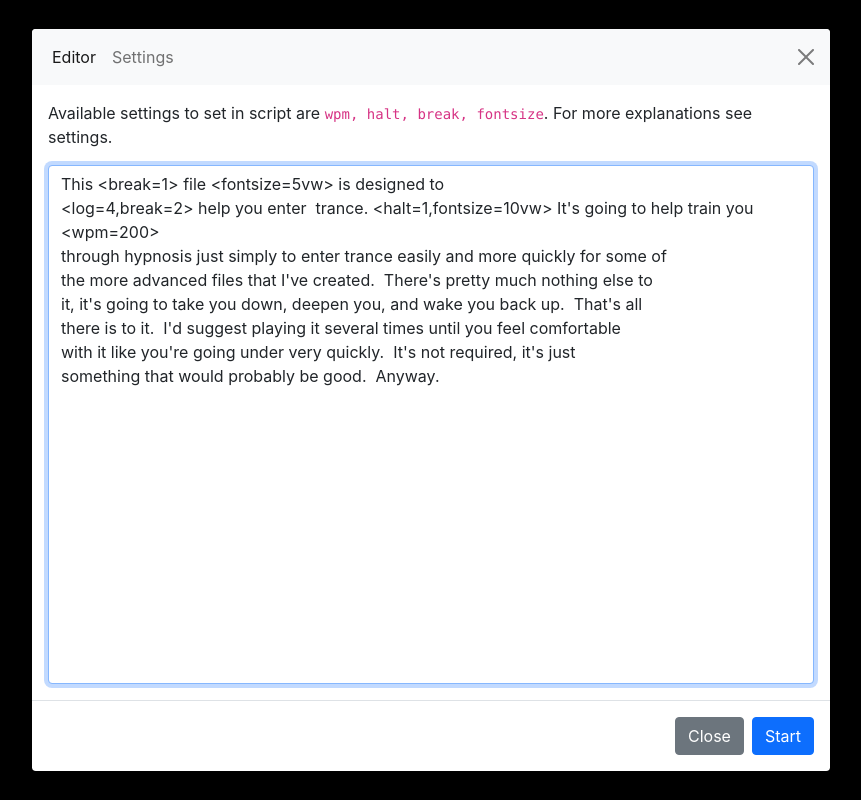
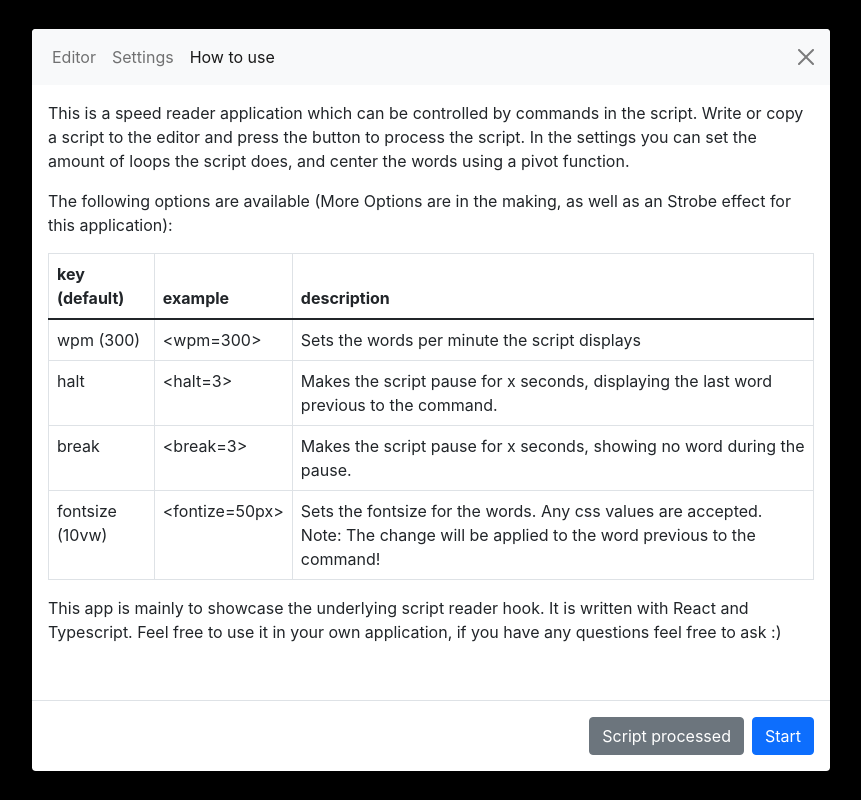
Before and after one commit to hypnoguy2/speed-reader-app, a React (Create React App) app: page / in a window 1280 px wide. Shown: the whole page, without its empty margins (209-1070 px from the left). Built offline with nearby package versions, Linux system fonts and the light colour scheme.

Commit message:
how to page, script update behaviour

```diff
--- a/src/App.tsx
+++ b/src/App.tsx
@@ -1,6 +1,7 @@
 import { ChangeEvent, useEffect, useState } from "react";
 import { Button, Card, Container, Form, ListGroup, Modal, Nav, Navbar, Tab } from "react-bootstrap";
 import { standardWrapper, pivot } from "./Helpers";
+import { HowToPage } from "./HowToPage";
 
 import { useScriptDisplay } from "./ScriptDisplay";
 import { induction } from "./Scripts";
@@ -8,17 +9,18 @@ import Strobe from "./Strobe";
 
 const App = () => {
     const [menuOpen, setMenuOpen] = useState(true);
-    const [activeKey, setActiveKey] = useState("editor");
+    const [activeKey, setActiveKey] = useState("howTo");
 
     const [script, setScript] = useState(induction);
 
     const [fontSize, setFontSize] = useState("10");
-    const [loops, setLoops] = useState("1");
+    const [loops, setLoops] = useState(0);
 
     const [usePivot, setUsePivot] = useState(false);
     const [strobo, setStrobo] = useState(false);
 
     const {
+        script: hookScript,
         element,
         isActive,
         isRunning,
@@ -30,7 +32,7 @@ const App = () => {
         breakFor,
         setWPM,
         setPivotFunction,
-        resetScript,
+        setLoops: setHookLoops,
         setScript: setHookScript,
     } = useScriptDisplay(script);
 
@@ -49,6 +51,10 @@ const App = () => {
                 handleStart();
             }, 1000);
     }, [handleStart, menuOpen]);
+
+    useEffect(() => {
+        setHookLoops(loops);
+    }, [loops, setHookLoops]);
 
     useEffect(() => {
         const handleSDown = (ev: KeyboardEvent) => {
@@ -81,8 +87,6 @@ const App = () => {
     // Option change handlers
     const handleScriptChange = (ev: ChangeEvent<HTMLInputElement>) => {
         setScript(ev.target.value);
-        setHookScript(ev.target.value);
-        resetScript();
     };
 
     const handleWPMChange = (ev: ChangeEvent<HTMLInputElement>) => {
@@ -96,7 +100,7 @@ const App = () => {
     };
 
     const handleLoopsChange = (ev: ChangeEvent<HTMLInputElement>) => {
-        if (ev.target.validity.valid) setLoops(ev.target.value);
+        if (ev.target.validity.valid) setLoops(Number(ev.target.value));
     };
 
     const handlePivotChange = (ev: ChangeEvent<HTMLInputElement>) => {
@@ -112,9 +116,13 @@ const App = () => {
         if (eventKey !== null) setActiveKey(eventKey);
     };
 
+    const handleApplyScript = () => {
+        setHookScript(script);
+    };
+
     return (
         <Container className="h-100 w-100 p-0" fluid>
-            {isActive && element}
+            <div style={{ fontSize: "10vw" }}>{isActive && element}</div>
             {strobo && isActive && <Strobe flashOptions={{ flashFrames: 1, loopFrames: 2 }} />}
             <Modal
                 show={menuOpen}
@@ -130,9 +138,10 @@ const App = () => {
                         <Nav
                             className="me-auto"
                             onSelect={handleNavSelect}
-                            defaultActiveKey="editor">
+                            defaultActiveKey={activeKey}>
                             <Nav.Link eventKey="editor">Editor</Nav.Link>
                             <Nav.Link eventKey="settings">Settings</Nav.Link>
+                            <Nav.Link eventKey="howTo">How to use</Nav.Link>
                         </Nav>
                         <button className="btn-close" onClick={() => setMenuOpen(false)}></button>
                     </Container>
@@ -141,11 +150,6 @@ const App = () => {
                     <Tab.Content className="h-100">
                         <Tab.Pane active={activeKey === "editor"} className="h-100">
                             <div className="d-flex flex-column h-100">
-                                <div className="mb-3">
-                                    Available settings to set in script are{" "}
-                                    <code>wpm, halt, break, fontsize</code>. For more explanations
-                                    see settings.
-                                </div>
                                 <Form.Control
                                     as="textarea"
                                     value={script}
@@ -156,7 +160,6 @@ const App = () => {
                             </div>
                         </Tab.Pane>
                         <Tab.Pane active={activeKey === "settings"}>
-                            <h5>Script component settings</h5>
                             <Card className="mb-4 border-0">
                                 <ListGroup>
                                     <ListGroup.Item>
@@ -189,11 +192,10 @@ const App = () => {
                                             value={loops}
                                             onChange={handleLoopsChange}
                                             max={10}
-                                            min={-1}
+                                            min={0}
                                         />
                                         <Form.Text>
-                                            0 loops means no words, 1-n means n loops, -1 means
-                                            infinite loops.
+                                            Number of times the script should be repeated.
                                         </Form.Text>
                                     </ListGroup.Item>
                                     <ListGroup.Item>
@@ -242,13 +244,20 @@ const App = () => {
                                 </ListGroup>
                             </Card>
                         </Tab.Pane>
+                        <Tab.Pane active={activeKey === "howTo"}>
+                            <HowToPage />
+                        </Tab.Pane>
                     </Tab.Content>
                 </Modal.Body>
                 <Modal.Footer>
-                    <Button variant="secondary" onClick={() => setMenuOpen(false)}>
-                        Close
+                    <Button
+                        variant={hookScript === script ? "secondary" : "success"}
+                        onClick={handleApplyScript}>
+                        {hookScript === script ? "Script processed" : "Process Script"}
                     </Button>
-                    <Button variant="primary">Start</Button>
+                    <Button variant="primary" onClick={() => setMenuOpen(false)}>
+                        Start
+                    </Button>
                 </Modal.Footer>
             </Modal>
         </Container>
--- /dev/null
+++ b/src/HowToPage.tsx
@@ -0,0 +1,62 @@
+import { Table } from "react-bootstrap";
+
+export const HowToPage = () => {
+    return (
+        <div>
+            <p>
+                This is a speed reader application which can be controlled by commands in the
+                script. Write or copy a script to the editor and press the button to process the
+                script. In the settings you can set the amount of loops the script does, and center
+                the words using a pivot function.
+            </p>
+            <p>
+                The following options are available (More Options are in the making, as well as an
+                Strobe effect for this application):
+            </p>
+            <Table bordered>
+                <thead>
+                    <tr>
+                        <th>key (default)</th>
+                        <th>example</th>
+                        <th>description</th>
+                    </tr>
+                </thead>
+                <tbody>
+                    <tr>
+                        <td>wpm (300)</td>
+                        <td>{"<wpm=300>"}</td>
+                        <td>Sets the words per minute the script displays</td>
+                    </tr>
+                    <tr>
+                        <td>halt</td>
+                        <td>{"<halt=3>"}</td>
+                        <td>
+                            Makes the script pause for x seconds, displaying the last word previous
+                            to the command.
+                        </td>
+                    </tr>
+                    <tr>
+                        <td>break</td>
+                        <td>{"<break=3>"}</td>
+                        <td>
+                            Makes the script pause for x seconds, showing no word during the pause.
+                        </td>
+                    </tr>
+                    <tr>
+                        <td>fontsize (10vw)</td>
+                        <td>{"<fontize=50px>"}</td>
+                        <td>
+                            Sets the fontsize for the words. Any css values are accepted. Note: The
+                            change will be applied to the word previous to the command!
+                        </td>
+                    </tr>
+                </tbody>
+            </Table>
+            <p>
+                This app is mainly to showcase the underlying script reader hook. It is written with
+                React and Typescript. Feel free to use it in your own application, if you have any
+                questions feel free to ask :)
+            </p>
+        </div>
+    );
+};
--- a/src/ScriptDisplay.tsx
+++ b/src/ScriptDisplay.tsx
@@ -12,7 +12,6 @@ export const useScriptDisplay = (initialScript: string) => {
         isActive,
         setWPM,
         handleStart,
-        handleReset,
         handleStop,
         resetScript,
         handlePause,
@@ -22,7 +21,7 @@ export const useScriptDisplay = (initialScript: string) => {
 
     const [element, setElement] = useState<ReactNode>(<></>);
     const [pivotFunction, setPivotFunction] = useState<PivotFunctionType>(() => standardWrapper);
-    const loopRef = useRef(2);
+    const loopRef = useRef(0);
 
     const fontsizeRef = useRef("10vw");
 
@@ -35,6 +34,10 @@ export const useScriptDisplay = (initialScript: string) => {
 
     const setFontsize = useCallback((value: string) => {
         fontsizeRef.current = value;
+    }, []);
+
+    const setLoops = useCallback((value: number) => {
+        loopRef.current = value;
     }, []);
 
     const breakFor = useCallback(
@@ -69,11 +72,10 @@ export const useScriptDisplay = (initialScript: string) => {
     useEffect(() => {
         if (!isActive && loopRef.current !== 0 && index >= wordsRef.current.length) {
             loopRef.current = loopRef.current - 1;
-            handleReset();
             resetScript();
             handleStart();
         }
-    }, [index, handleStop, handleReset, handleStart, resetScript, wordsRef, isActive]);
+    }, [index, handleStop, handleStart, resetScript, wordsRef, isActive]);
 
     useEffect(() => {
         setElement(
@@ -89,6 +91,7 @@ export const useScriptDisplay = (initialScript: string) => {
         element,
         setWPM,
         breakFor,
+        setLoops,
         setPivotFunction,
     };
 };
--- a/src/hooks/ScriptHook.tsx
+++ b/src/hooks/ScriptHook.tsx
@@ -31,7 +31,7 @@ const defaultOperators: OptionOperators = {
  */
 export const useScript = (initialScript: string, options: ScriptOptions = {}) => {
     const indexHook = useIndex();
-    const { index, handleStop } = indexHook;
+    const { index, handleStop, handleReset } = indexHook;
     const [script, setScript] = useState(initialScript);
 
     const indexRef = useRef(index);
@@ -65,7 +65,13 @@ export const useScript = (initialScript: string, options: ScriptOptions = {}) =>
 
     const resetScript = useCallback(() => {
         splittedRef.current = ["", ...processScript(script)];
-    }, [processScript, script]);
+        handleReset();
+    }, [handleReset, processScript, script]);
+
+    // when script is changed, reset the script
+    useEffect(() => {
+        resetScript();
+    }, [resetScript]);
 
     // option handle effect
     useEffect(() => {
@@ -102,6 +108,7 @@ export const useScript = (initialScript: string, options: ScriptOptions = {}) =>
 
     return {
         ...indexHook,
+        script,
         index: indexRef.current,
         indexRef: indexRef,
         currentWord: splittedRef.current[index],
```
